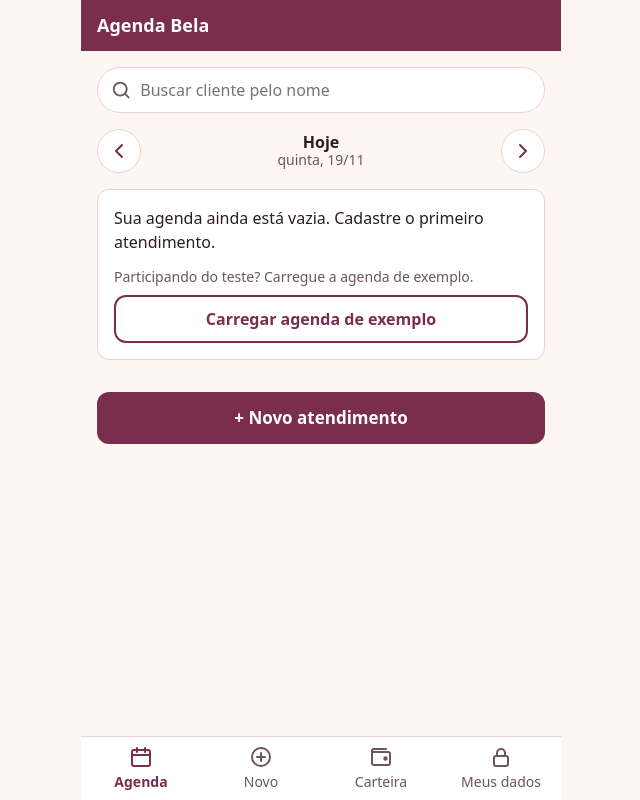
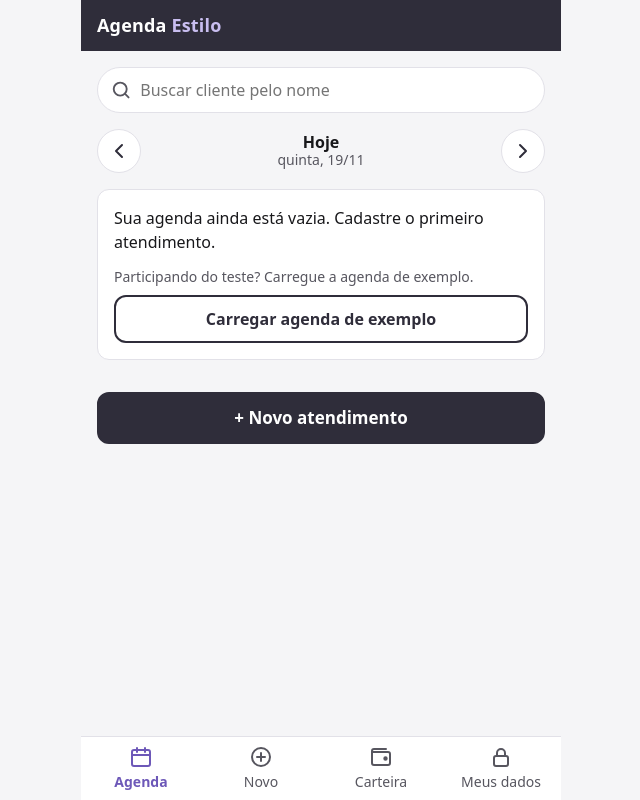
Before and after one commit to arthur-honorio/agenda_estilo, a React (Vite) app: page / in a window 1280 px wide. Shown: the whole page, without its empty margins (319-959 px from the left). Built offline with nearby package versions, Linux system fonts and the light colour scheme.

Commit message:
feat: adota a identidade agenda estilo com a paleta grafite e lavanda
Todas as combinações de cor com contraste AA (≥ 4,5:1).

```diff
--- a/index.html
+++ b/index.html
@@ -4,9 +4,9 @@
     <meta charset="UTF-8" />
     <link rel="icon" type="image/svg+xml" href="./favicon.svg" />
     <meta name="viewport" content="width=device-width, initial-scale=1.0, viewport-fit=cover" />
-    <meta name="theme-color" content="#7a2e4d" />
-    <meta name="description" content="Agenda, deslocamento e carteira para profissionais da beleza que atendem a domicílio." />
-    <title>Agenda Bela</title>
+    <meta name="theme-color" content="#2f2d3a" />
+    <meta name="description" content="Agenda, deslocamento e carteira para profissionais de beleza e estética que atendem a domicílio." />
+    <title>Agenda Estilo</title>
   </head>
   <body>
     <div id="root"></div>
--- a/package.json
+++ b/package.json
@@ -1,5 +1,5 @@
 {
-  "name": "agenda-bela",
+  "name": "agenda-estilo",
   "private": true,
   "version": "0.1.0",
   "type": "module",
@@ -31,5 +31,5 @@
     "vite": "^8.3.6",
     "vitest": "^5.1.1"
   },
-  "description": "MVP do Agenda Bela — F108 UNIFOR, Grupo 31"
+  "description": "MVP do Agenda Estilo — F108 UNIFOR, Grupo 31"
 }
--- a/src/components/Layout.tsx
+++ b/src/components/Layout.tsx
@@ -19,7 +19,9 @@ export function Layout() {
   return (
     <div className="app">
       <header className="topo">
-        <span className="marca">Agenda Bela</span>
+        <span className="marca">
+          Agenda <span>Estilo</span>
+        </span>
       </header>
 
       <main className="conteudo">
--- a/src/domain/lembrete.ts
+++ b/src/domain/lembrete.ts
@@ -28,7 +28,7 @@ export function lembreteDoAtendimento(a: Atendimento): Lembrete | null {
       `${a.servico} com ${a.cliente} às ${horaPorExtenso(a.inicio)}.`,
       `Endereço: ${a.endereco ?? ''}`,
       `Trajeto: ${formatarDuracao(tempoMin)} + ${folgaMin} min de folga (${NOME_DO_MEIO[meio]}).`,
-      'Criado pelo Agenda Bela.',
+      'Criado pelo Agenda Estilo.',
     ].join('\n'),
     local: a.endereco ?? '',
     data: chamar.data,
@@ -97,11 +97,11 @@ export function gerarIcs(l: Lembrete, uid: string, agora: Date = new Date()): st
   return [
     'BEGIN:VCALENDAR',
     'VERSION:2.0',
-    'PRODID:-//Agenda Bela//MVP//PT-BR',
+    'PRODID:-//Agenda Estilo//MVP//PT-BR',
     'CALSCALE:GREGORIAN',
     'METHOD:PUBLISH',
     'BEGIN:VEVENT',
-    `UID:${uid}@agenda-bela`,
+    `UID:${uid}@agenda-estilo`,
     `DTSTAMP:${dtstamp}`,
     `DTSTART:${inicio}`,
     `DTEND:${fim}`,
--- a/src/pages/MeusDadosPage.tsx
+++ b/src/pages/MeusDadosPage.tsx
@@ -16,7 +16,7 @@ export function MeusDadosPage() {
       <div className="cartao">
         <h2>Privacidade</h2>
         <p>
-          Seus dados ficam só no seu celular. O Agenda Bela não tem servidor e não guarda suas informações nem as das
+          Seus dados ficam só no seu celular. O Agenda Estilo não tem servidor e não guarda suas informações nem as das
           suas clientes. Para mostrar a rota, o endereço do atendimento é enviado ao Google Maps. Se você limpar os
           dados do navegador ou trocar de celular, suas informações serão perdidas. Você pode apagar tudo a qualquer
           momento aqui.
--- a/src/styles/global.css
+++ b/src/styles/global.css
@@ -1,17 +1,23 @@
 /*
  * Mobile first (RNF01: telas de 360 a 430 px).
  * Acessibilidade (RNF05): contraste AA, fonte base 16 px, toque ≥ 44 × 44 px.
+ *
+ * Paleta "Grafite & Lavanda" (neutra para barbeiros e esteticistas). Contrastes WCAG:
+ * branco no grafite 13,5 · lavanda no branco 5,6 · texto suave no branco 7,2 ·
+ * lavanda clara no grafite 7,8. Verde (livre), âmbar (transporte) e vermelho (erro)
+ * têm significado e ficam fora da paleta da marca.
  */
 :root {
-  --cor-fundo: #fdf6f2;
+  --cor-fundo: #f5f5f7;
   --cor-superficie: #ffffff;
-  --cor-texto: #2b1d22;
-  --cor-texto-suave: #6b5560;
-  --cor-primaria: #7a2e4d;
-  --cor-primaria-clara: #f6e4ea;
+  --cor-texto: #18181b;
+  --cor-texto-suave: #57565f;
+  --cor-primaria: #2f2d3a;
+  --cor-primaria-clara: #eceaf6;
   --cor-primaria-texto: #ffffff;
-  --cor-destaque: #e8a598;
-  --cor-borda: #e6d6d0;
+  --cor-destaque: #6d58b8;
+  --cor-marca-clara: #c9bef0;
+  --cor-borda: #e2e1e8;
   --cor-livre: #2f6b4f;
   --cor-livre-fundo: #eaf5ee;
   --cor-transporte: #8a4b00;
@@ -86,11 +92,11 @@ select {
 
 input:focus,
 select:focus {
-  border-color: var(--cor-primaria);
+  border-color: var(--cor-destaque);
 }
 
 :focus-visible {
-  outline: 3px solid var(--cor-primaria);
+  outline: 3px solid var(--cor-destaque);
   outline-offset: 2px;
 }
 
@@ -123,6 +129,11 @@ select:focus {
 .marca {
   font-weight: 700;
   font-size: 1.125rem;
+  letter-spacing: 0.01em;
+}
+
+.marca span {
+  color: var(--cor-marca-clara);
 }
 
 .conteudo {
@@ -161,7 +172,7 @@ select:focus {
 }
 
 .aba.active {
-  color: var(--cor-primaria);
+  color: var(--cor-destaque);
   font-weight: 700;
 }
 
@@ -241,7 +252,7 @@ select:focus {
   display: inline-flex;
   align-items: center;
   min-height: var(--toque-min);
-  color: var(--cor-primaria);
+  color: var(--cor-destaque);
   font-weight: 600;
 }
 
@@ -250,7 +261,7 @@ select:focus {
   align-items: center;
   min-height: var(--toque-min);
   margin-left: -0.5rem;
-  color: var(--cor-primaria);
+  color: var(--cor-destaque);
   font-weight: 600;
   text-decoration: none;
 }
@@ -362,7 +373,7 @@ select:focus {
 }
 
 .busca:focus-within {
-  border-color: var(--cor-primaria);
+  border-color: var(--cor-destaque);
 }
 
 .seletor-data {
@@ -562,7 +573,7 @@ select:focus {
 
 .com-prefixo:focus-within,
 .com-sufixo:focus-within {
-  border-color: var(--cor-primaria);
+  border-color: var(--cor-destaque);
 }
 
 .campo-com-erro .com-prefixo,
```
Also changed, not shown: public/favicon.svg, 1 other file (tests, documents, lock files or other folders).
